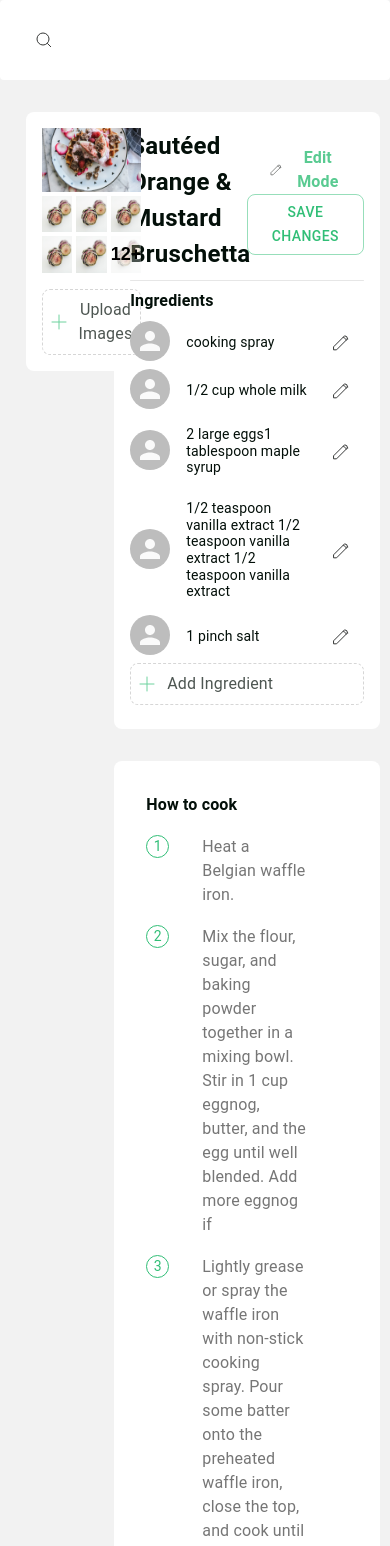
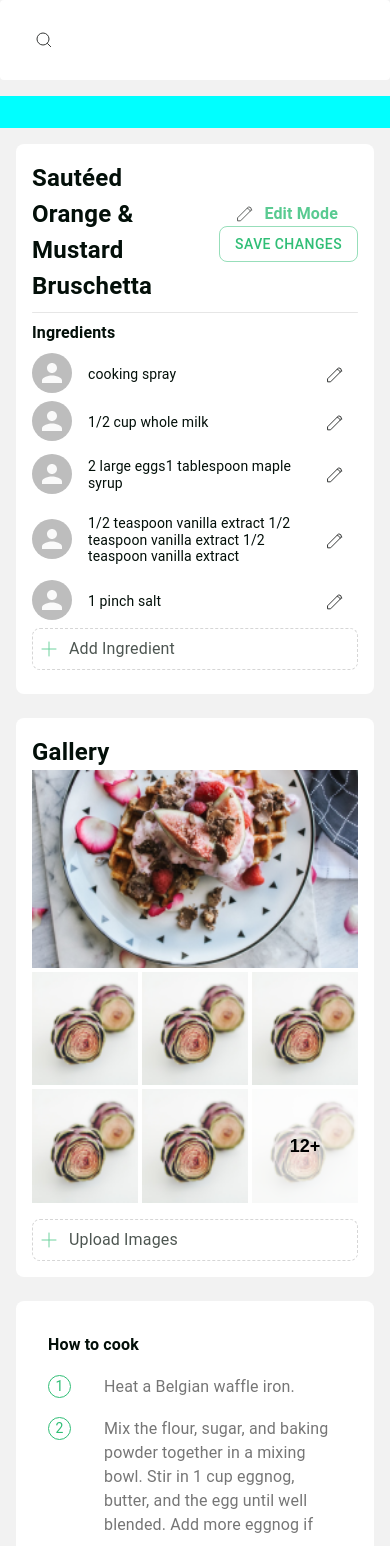
Before and after one commit to ndhungw/scratch-web, a React (Create React App) app: page /edit-recipe in a window 390 px wide. Shown: the top 1546 px of the page. Built offline with nearby package versions, Linux system fonts and the light colour scheme.

Commit message:
- responsive OK for >350px screen - for those <350px, need to hide 2 button (delete,edit) of an direction info row

```diff
--- a/src/pages/main/EditRecipe/EditRecipePage.js
+++ b/src/pages/main/EditRecipe/EditRecipePage.js
@@ -1,4 +1,4 @@
-import { CssBaseline, Grid } from "@material-ui/core";
+import { CssBaseline, Grid, Hidden } from "@material-ui/core";
 import React from "react";
 import { makeStyles } from "@material-ui/core";
 
@@ -60,60 +60,80 @@ const EditRecipePage = () => {
         {/* wrapper */}
         <Grid
           item
-          xs={11}
+          xs={12}
+          lg={11}
+          xl={10}
           container
           justify="center"
-          spacing={2}
+          spacing={4}
           // style={{ backgroundColor: "violet" }}
         >
           {/* Items left container */}
           <Grid
             item
-            xs={3}
+            xs={12}
+            sm={12}
+            md={3}
+            lg={3}
             container
-            direction="column"
-            // style={{ backgroundColor: "aqua" }}
+            // direction="column"
+            style={{ backgroundColor: "aqua" }}
           >
+            <Hidden smDown>
               <Grid
                 item
+                xs={12}
                 // style={{ backgroundColor: "blue" }}
+                className={classes.marginBottom}
               >
                 <ImageGallery />
               </Grid>
+            </Hidden>
           </Grid>
 
           {/* Items right container */}
           <Grid
             item
-            xs={9}
+            xs={12}
+            sm={12}
+            md={9}
+            lg={9}
             container
-            // spacing={4}
-            direction="column"
+            // direction="column"
             // style={{ backgroundColor: "grey" }}
           >
             {/* Ingredients section */}
             <Grid
               item
-              className={classes.ingredientSection}
+              xs={12}
+              className={classes.marginBottom}
               // style={{ backgroundColor: "red" }}
             >
               <IngredientsCard directions={directions} />
+              {/* Image Gallery in small screen (<960) */}
+              {/* <Hidden lgUp>
+                <Grid item className={classes.marginBottom}>
+                  <ImageGallery />
+                </Grid>
+              </Hidden> */}
             </Grid>
 
+            {/* Image Gallery in small screen (<960) */}
+            <Hidden mdUp>
+              <Grid item xs={12} className={classes.marginBottom}>
+                <ImageGallery />
+              </Grid>
+            </Hidden>
+
             {/* How to cook section*/}
-            <Grid
-              item
-              style={{
-                // backgroundColor: "green",
-                marginBottom: 48,
-              }}
-            >
+            <Grid item className={classes.marginBottom}>
               <InstructionCard />
             </Grid>
 
             {/* Additional Info section*/}
             <Grid
               item
+              xs={12}
               // style={{ backgroundColor: "violet" }}
             >
               <AdditionalInfoCard />
@@ -131,8 +151,9 @@ const useStyles = makeStyles((theme) => ({
     flexGrow: 1,
     backgroundColor: COLORS.WhiteSmoke,
   },
-  ingredientSection: {
-    marginBottom: theme.spacing(4),
+
+  marginBottom: {
+    marginBottom: theme.spacing(3),
   },
 }));
 
--- a/src/pages/main/EditRecipe/ImageGallery.js
+++ b/src/pages/main/EditRecipe/ImageGallery.js
@@ -2,6 +2,7 @@ import {
   ButtonBase,
   GridList,
   GridListTile,
+  Hidden,
   Paper,
   Typography,
 } from "@material-ui/core";
@@ -73,6 +74,10 @@ export default function ImageGallery() {
 
   return (
     <Paper className={classes.root} elevation={0}>
+      <Hidden mdUp>
+        <Typography className={typoClasses.h3}>{"Gallery"}</Typography>
+      </Hidden>
+
       <GridList cols={3} className={classes.gridList} cellHeight="auto">
         {data.map((items) => (
           <GridListTile
--- a/src/pages/main/EditRecipe/components/InstructionCard.js
+++ b/src/pages/main/EditRecipe/components/InstructionCard.js
@@ -28,8 +28,8 @@ const InstructionCard = () => {
   const classes = useStyles();
   return (
     <Grid container className={classes.root} justify="center">
-      <Grid item container spacing={2}>
-        <Grid item className={classes.directions} xs={10} sm={12} md={6}>
+      <Grid item container spacing={2} justify="center">
+        <Grid item className={classes.directions} xs={12} sm={12} md={6}>
           <Card className={classes.directionCard}>
             <CardContent>
               <div className={classes.title}>
```
Lines whose indentation alone changed are shown as unchanged.
